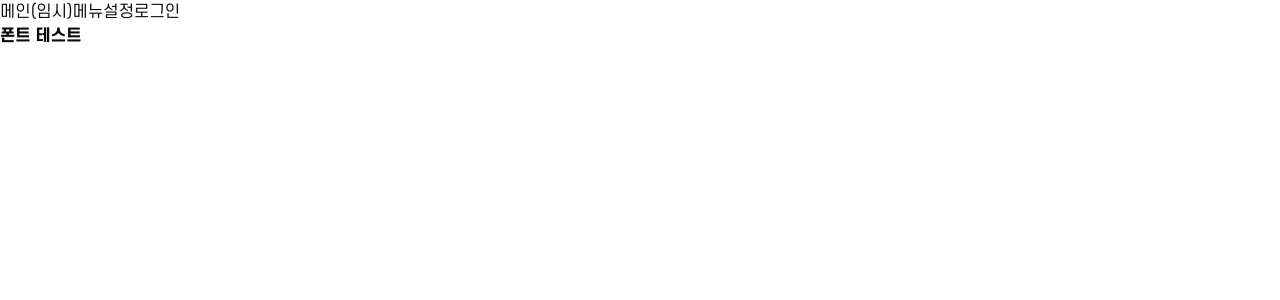
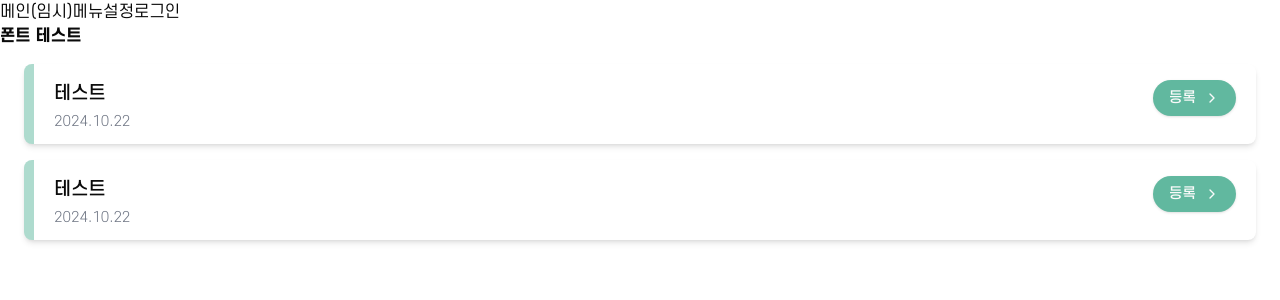
Before and after one commit to Hanaro-Trolly/ONE-HADA, a Next.js app in the folder one-hada/: page /test in a window 1280 px wide. Shown: the top 300 px of the page. Built offline with nearby package versions, Linux system fonts and the light colour scheme; no server answers.

Commit message:
feat: 활동내역 카드 컴포넌트 추가

```diff
--- a/one-hada/app/test/page.tsx
+++ b/one-hada/app/test/page.tsx
@@ -1,7 +1,21 @@
+import HistoryCard from '@/components/molecules/HistoryCard';
+
 export default function ComponentTest() {
   return (
     <>
       <div className='font-bold'>폰트 테스트</div>
+      <div>
+        <HistoryCard
+          name={'테스트'}
+          date={'2024.10.22'}
+          isConsulting={false}
+        ></HistoryCard>
+        <HistoryCard
+          name={'테스트'}
+          date={'2024.10.22'}
+          isConsulting={false}
+        ></HistoryCard>
+      </div>
     </>
   );
 }
--- /dev/null
+++ b/one-hada/components/molecules/HistoryCard.tsx
@@ -0,0 +1,30 @@
+import { ChevronRight } from 'lucide-react';
+import { Button } from '../ui/button';
+
+type HistoryCardProps = { name: string; date: string; isConsulting: boolean };
+
+export default function HistoryCard({
+  name,
+  date,
+  isConsulting = false,
+}: HistoryCardProps) {
+  console.log('🚀 ~ isConsulting:', isConsulting);
+  console.log('🚀 ~ date:', date);
+  console.log('🚀 ~ name:', name);
+
+  return (
+    <>
+      <div className='bg-white shadow-md rounded-lg border-l-[10px] border-[#AEDBCE] m-4 mx-6 p-4 px-5 h-20 flex justify-between'>
+        <div className='flex flex-col gap-1'>
+          <h1 className='font-medium text-lg'>{name}</h1>
+          <label className='font-light text-gray-500 text-sm'>{date}</label>
+        </div>
+        <div>
+          <Button className='rounded-full bg-[#61B89F] hover:bg-[#377b68]'>
+            등록 <ChevronRight />
+          </Button>
+        </div>
+      </div>
+    </>
+  );
+}
```
Also changed, not shown: 1 other file (tests, documents, lock files or other folders).
